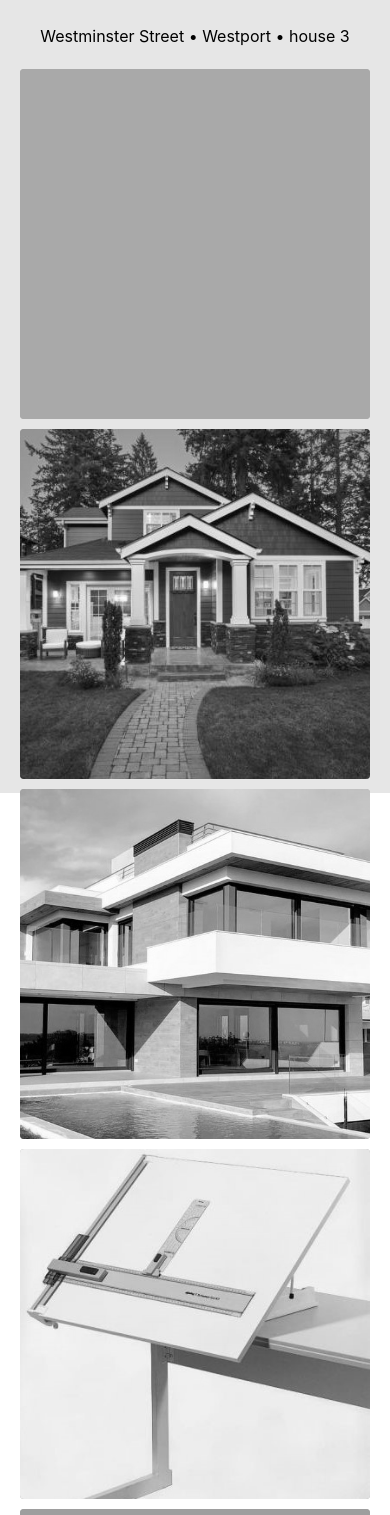
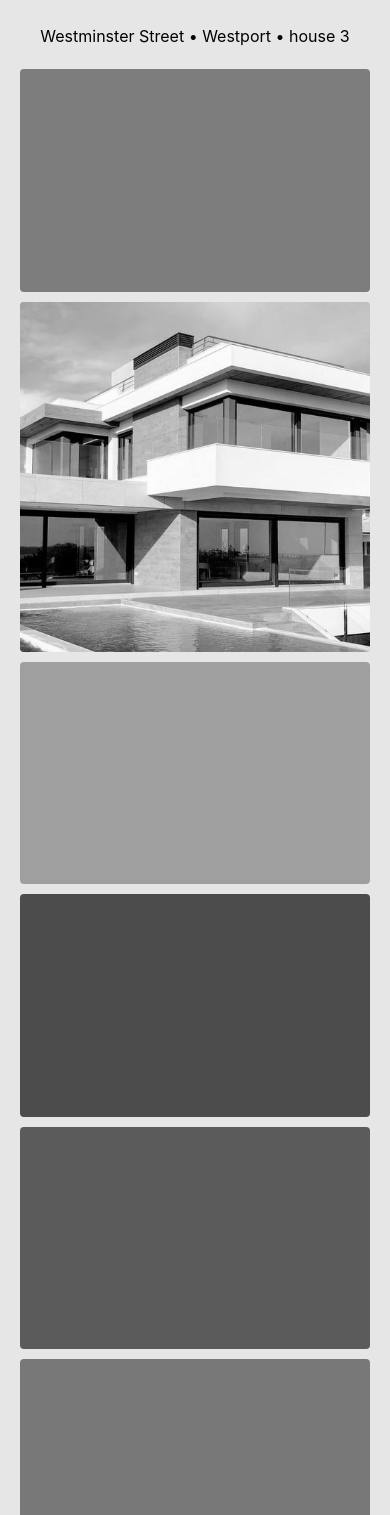
Before and after one commit to sothingguy/Studio_Trevor_Wilson, a Flask app: page / in a window 390 px wide. Shown: the part 56-1571 px from the top of the page. Run offline with Flask 2, Linux system fonts and the light colour scheme; some libraries are stand-ins or nearby versions; grey boxes are pictures that could not be loaded.

Commit message:
Lots of changes made to jva script and adjustments made to other parts

```diff
--- a/app.py
+++ b/app.py
@@ -1,5 +1,7 @@
 from flask import Flask, render_template
 app = Flask(__name__)
+
+test = "hello from python"
 
 if __name__ == '__main__':
   app.run(debug=True)
--- a/static/style.css
+++ b/static/style.css
@@ -5,7 +5,9 @@
 }
 .row {
 	background-color: #e6e6e6;
-	height: 94vh;
+	height: 100%;
+	padding-bottom: 1rem;
+	margin-bottom: 1rem;
 }
 
 /* Home page */
@@ -35,19 +37,15 @@
 	padding: 0px;
 	transition-duration: 0.5s;
 	filter: grayscale(100%);
+	width: 100%;
 }
 .boxImg {
 	margin: 5px;
 	border-radius: 4px;
 	background-color: darkgray;
 }
-#boxImg {
-	margin: 5px;
-	border-radius: 4px;
-}
 .tableBox img {
 	width: 100%;
-	height: auto;
 	border-radius: 4px;
 }
 .tableBox p {
@@ -64,8 +62,7 @@
 	filter: grayscale(0%);
 }
 .boxColor { /* For blank box's */
-	border-radius: 4px;
-	margin: 5px;
+	height: 222.5px;
 }
 
 /* 404 page */
--- a/templates/base.html
+++ b/templates/base.html
@@ -53,5 +53,4 @@
     <script src="https://code.jquery.com/jquery-3.4.1.slim.min.js" integrity="sha384-J6qa4849blE2+poT4WnyKhv5vZF5SrPo0iEjwBvKU7imGFAV0wwj1yYfoRSJoZ+n" crossorigin="anonymous"></script>
     <script src="https://cdn.jsdelivr.net/npm/popper.js@1.16.0/dist/umd/popper.min.js" integrity="sha384-Q6E9RHvbIyZFJoft+2mJbHaEWldlvI9IOYy5n3zV9zzTtmI3UksdQRVvoxMfooAo" crossorigin="anonymous"></script>
     <script src="https://stackpath.bootstrapcdn.com/bootstrap/4.4.1/js/bootstrap.min.js" integrity="sha384-wfSDF2E50Y2D1uUdj0O3uMBJnjuUD4Ih7YwaYd1iqfktj0Uod8GCExl3Og8ifwB6" crossorigin="anonymous"></script>
-    <script src="/static/js/main.js"></script>
   </html>
--- a/templates/home.html
+++ b/templates/home.html
@@ -2,7 +2,7 @@
 {% block main %}
 <div id="content">
 	<div class="container">
-		<div class="row">
+		<div class="row row-eq-height">
 			<div class="col-12" id="HomeSection">
 				<br>
 				<p id="topLinks"><a href="westminster_street">Westminster Street</a> • <a href="westport">Westport</a> • <a href="">house 3</a></p>
@@ -47,12 +47,70 @@
 							<p class="cardText"></p>
 						</div>
 					</a>
+					<a href="" class="cardLink">
+						<div class="tableBox col-sm-6 col-md-3">
+							<div class="boxImg">
+								<img src="" class="cardImg"/>
+							</div>
+							<p class="cardText"></p>
+						</div>
+					</a>
+					<a href="" class="cardLink">
+						<div class="tableBox col-sm-6 col-md-3">
+							<div class="boxImg">
+								<img src="" class="cardImg"/>
+							</div>
+							<p class="cardText"></p>
+						</div>
+					</a>
+					<a href="" class="cardLink">
+						<div class="tableBox col-sm-6 col-md-3">
+							<div class="boxImg">
+								<img src="" class="cardImg"/>
+							</div>
+							<p class="cardText"></p>
+						</div>
+					</a>
+					<a href="" class="cardLink">
+						<div class="tableBox col-sm-6 col-md-3">
+							<div class="boxImg">
+								<img src="" class="cardImg"/>
+							</div>
+							<p class="cardText"></p>
+						</div>
+					</a>
+					<a href="" class="cardLink">
+						<div class="tableBox col-sm-6 col-md-3">
+							<div class="boxImg">
+								<img src="" class="cardImg"/>
+							</div>
+							<p class="cardText"></p>
+						</div>
+					</a>
+					<a href="" class="cardLink">
+						<div class="tableBox col-sm-6 col-md-3">
+							<div class="boxImg">
+								<img src="" class="cardImg"/>
+							</div>
+							<p class="cardText"></p>
+						</div>
+					</a>
+					<a href="" class="cardLink">
+						<div class="tableBox col-sm-6 col-md-3">
+							<div class="boxImg">
+								<img src="" class="cardImg"/>
+							</div>
+							<p class="cardText"></p>
+						</div>
+					</a>
 				</div>
+				<br>
 			</div>
 		</div>
 	</div>
 </div>
 <script>
+//var image1 =
 var links = ["westminster_street", "westport", "my_process"]
 var images = ["static/img/placeholder.jfif", "static/img/placeholder2.jpg", "static/img/placeholder3.jpg"]
 var texts = ["Westminster Street", "Westport", "My Process"]
@@ -64,7 +122,8 @@ var contTag = document.getElementsByClassName("boxImg"); // For blank squares
 
 if (textTag.length == linkTag.length && linkTag.length == imageTag.length) {
 	if (textTag.length != links.length) {
-		for (var i=0; i < (linkTag.length - links.length); i++) {
+		var dif = linkTag.length - links.length;
+		for (var i=0; i < dif; i++) {
 			links.push("_");
 		}
 	}
@@ -72,8 +131,11 @@ if (textTag.length == linkTag.length && linkTag.length == imageTag.length) {
 		var randomNum = Math.floor(Math.random() * links.length);
 
 		if (links[randomNum] == "_") {
-			//contTag[i].innerHTML = "darkgray";
-			imageTag[i].src = "static/img/blank.jpg";
+			//imageTag[i].src = "static/img/blank.jpg";
+			//contTag[i].style.padding-top = 100%;
+			var color = Math.floor(Math.random() * (180 - 64) ) + 64;
+			contTag[i].classList.add("boxColor");
+			contTag[i].style.backgroundColor = "rgb(" + color + ", " + color + ", " + color + ")";
 			links.splice(randomNum, 1);
 		} else {
 			linkTag[i].href = links[randomNum];
```
Also changed, not shown: static/img/blank.jpg.
